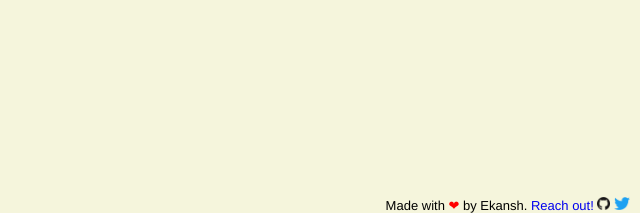
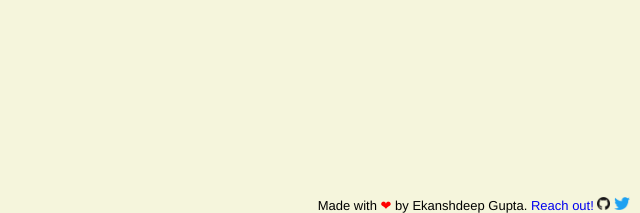
Before and after one commit to EkanshdeepGupta/order-and-chaos, a Flask app: page / in a window 1280 px wide. Shown: the part 587-800 px from the top of the page, without its empty margins (640-1280 px from the left). Run offline with Flask 2, Linux system fonts and the light colour scheme.

Commit message:
minor change

```diff
--- a/templates/layout.html
+++ b/templates/layout.html
@@ -125,7 +125,7 @@ function closeButton(string) {
 	</div>
 	</div>
 <span id="bottom-message">
-	Made with <span style="color: red;">&#10084;</span> by Ekansh.
+	Made with <span style="color: red;">&#10084;</span> by Ekanshdeep Gupta.
 	<a href="mailto:ekanshdeep@cmi.ac.in?subject=Thoughts about Order and Chaos">Reach out!</a>
 	<a href="https://www.github.com/EkanshdeepGupta/order-and-chaos">
 		<img src="{{ url_for('static', filename='GitHub-Mark-120px-plus.png') }}" alt="GitHub repo for this project" style="max-height: 1em;">
```
